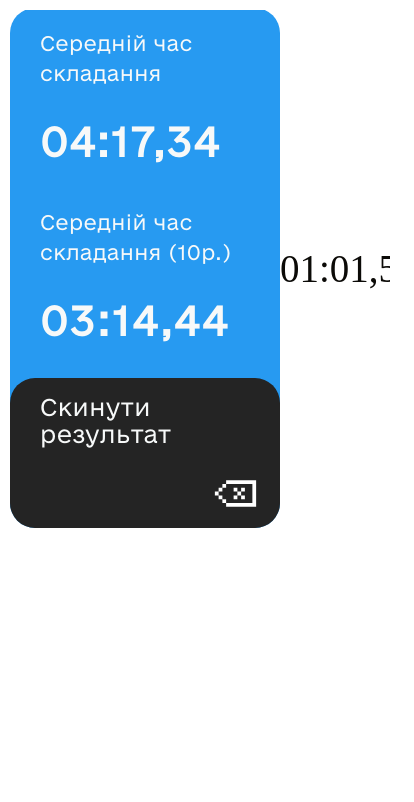
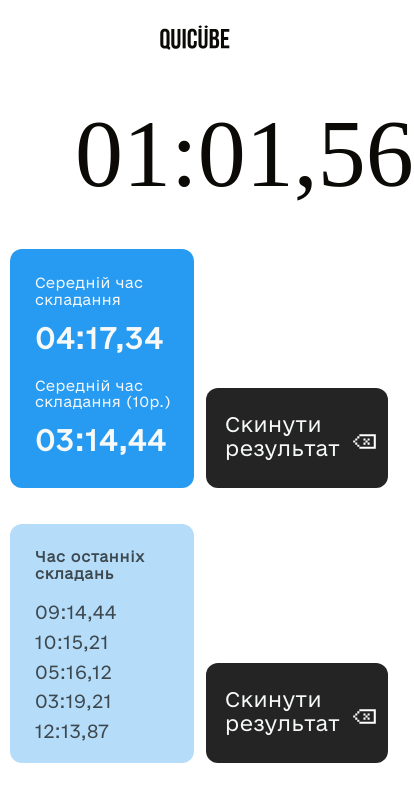
Before and after one commit to Sviatyc/quicube, a React (Vite) app: page / in a window 390 px wide. Shown: the top 802 px of the page, 414 px wide, since content can reach past the window. Built offline with nearby package versions, Linux system fonts and the light colour scheme; a web font is replaced by a local one.

Commit message:
adaptive is complete

```diff
--- a/src/components/Design/design.css
+++ b/src/components/Design/design.css
@@ -524,33 +524,424 @@
  }
 
  @media screen and (max-width: 849px) {
-    .first__side{}
-    .third__side{}
-    .middle__times__table{}
-    .last__times__table{}
-    .reset__block{}
-    .middle__times__text__one{}
-    .middle__times{}
-    .middle__times__text__two{}
-    .middle__times__two{}
-    .last__times__text{}
-    .last__times__block__item{}
-    .reset__text{}
+    .first__side{
+        width: 240px;
+    }
+    .third__side{
+        width: 240px;
+    }
+    .middle__times__table{
+        width: 240px;
+        height: 450px;
+    }
+    .last__times__table{
+        width: 240px;
+        height: 450px;
+    }
+    .reset__block{
+        height: 140px;
+    }
+    .middle__times__text__one{
+        font-size: 18px;
+    }
+    .middle__times{
+        font-size: 30px;
+        margin-top: 0px;
+    }
+    .middle__times__text__two{
+        font-size: 18px;
+        margin-top: 10px;
+    }
+    .middle__times__two{
+        font-size: 30px;
+        margin-top: 0px;
+    }
+    .last__times__text{
+        font-size: 18px;
+    }
+    .last__times__block__item{
+        line-height: 42px;
+        font-size: 27px;
+    }
+    .reset__text{
+        font-size: 20px;
+    }
     .main__timer{}
+    .second__side{
+        margin-top: 70px;
+    }
+    #reset__button{
+        margin-left: 165px;
+        margin-top: 0px;
+    }
+    .reset__block:hover #reset__button{
+        margin-left: 145px;
+    }
+    svg{
+        width: 40px;
+    }
  }
 
- /* @media screen and (max-width: ) {
-    .first__side{}
-    .third__side{}
-    .middle__times__table{}
-    .last__times__table{}
-    .reset__block{}
+ @media screen and (max-width: 749px) {
+    .first__side{
+        width: 210px;
+    }
+    .third__side{
+        width: 210px;
+    }
+    .middle__times__table{
+        width: 210px;
+        height: 400px;
+    }
+    .last__times__table{
+        width: 210px;
+        height: 400px;
+    }
+    .reset__block{
+        height: 120px;
+    }
+    .middle__times__text__one{
+        font-size: 16px;
+        line-height: 20px;
+        margin-left: 20px;
+    }
+    .middle__times{
+        font-size: 28px;
+        margin-left: 20px;
+    }
+    .middle__times__text__two{
+        font-size: 16px;
+        line-height: 20px;
+        margin-top: 18px;
+        margin-left: 20px;
+    }
+    .middle__times__two{
+        font-size: 28px;
+        margin-left: 20px;
+    }
+    .last__times__text{
+        font-size: 16px;
+        line-height: 20px;
+        margin-left: 20px;
+    }
+    .last__times__block__item{
+        font-size: 25px;
+        line-height: 40px;
+
+    }
+    .last__times__block{
+        margin-left: 20px;
+    }
+    .reset__text{
+        font-size: 18px;
+        line-height: 20px;
+        margin-left: 20px;
+    }
+    .second__side{
+        margin-top: 45px;
+    }
+    #reset__button{
+        margin-left: 145px;
+    }
+    svg{
+        width: 35px;
+    }
+    .reset__block:hover #reset__button{
+        margin-left: 130px;
+    }
+ }
+
+@media screen and (max-width: 649px) {
+    .first__side{
+        width: 180px;
+    }
+    .third__side{
+        width: 180px;
+    }
+    .middle__times__table{
+        width: 180px;
+        height: 360px;
+    }
+    .last__times__table{
+        width: 180px;
+        height: 360px;
+    }
+    .reset__block{
+        height: 110px;
+    }
+    .middle__times__text__one{
+        font-size: 15px;
+    }
+    .middle__times{
+        margin-top: 15px;
+        line-height: 40px;
+    }
+    .middle__times__text__two{
+        font-size: 15px;
+        margin-top: 30px;
+    }
+    .middle__times__two{
+        margin-top: 15px;
+        line-height: 40px;
+    }
+    .last__times__text{
+        font-size: 15px;
+    }
+    .last__times__block__item{
+        line-height: 35px;
+        font-size: 24px;
+    }
+    .reset__text{
+        font-size: 15px;
+    }
+    .second__side{
+        margin-top: 22px;
+    }
+    svg{
+        height: 30px;
+        width: 30px;
+    }
+    #reset__button{
+        margin-left: 130px;
+        margin-top: 14px;
+        width: 30px;
+        height: 30px;
+    }
+    .reset__block:hover #reset__button{
+        margin-left: 120px;
+    }
+ }
+
+@media screen and (max-width: 549px) {
+    .first__side{
+        width: 150px;
+    }
+    .third__side{
+        width: 150px;
+    }
+    .middle__times__table{
+        width: 150px;
+        height: 330px;
+    }
+    .last__times__table{
+        width: 150px;
+        height: 330px;
+    }
+    .reset__block{
+        height: 100px;
+    }
+    .middle__times__text__one{
+        font-size: 12px;
+        margin-left: 15px;
+        line-height: 16px;
+    }
+    .middle__times{
+        margin-left: 15px;
+        font-size: 23px;
+    }
+    .middle__times__text__two{
+        font-size: 12px;
+        margin-left: 15px;
+        line-height: 16px;
+    }
+    .middle__times__two{
+        margin-left: 15px;
+        font-size: 23px;
+
+    }
+    .last__times__text{
+        font-size: 12px;
+        margin-left: 15px;
+        line-height: 16px;
+    }
+    .last__times__block__item{
+        font-size: 22px;
+        line-height: 33px;
+    }
+    .last__times__block{
+        margin-left: 15px;
+    }
+    .reset__text{
+        margin-left: 15px;
+        font-size: 13px;
+    }
+    svg{
+        width: 25px;
+    }
+    #reset__button{
+        margin-left: 110px;
+        margin-top: 5px;
+    }
+    .reset__block:hover #reset__button{
+        margin-left: 100px;
+    }
+    .second__side{
+        margin-top: 5px;
+    }
+ }
+
+@media screen and (max-width: 469px) {
+    .first__side{
+        width: 130px;
+    }
+    .third__side{
+        width: 130px;
+    }
+    .middle__times__table{
+        width: 130px;
+        height: 300px;
+    }
+    .last__times__table{
+        width: 130px;
+        height: 300px;
+    }
+    .reset__block{
+        height: 90px;
+        border-radius: 15px;
+    }
     .middle__times__text__one{}
-    .middle__times{}
-    .middle__times__text__two{}
-    .middle__times__two{}
+    .middle__times{
+        font-size: 19px;
+        margin-top: 5px;
+    }
+    .middle__times__text__two{
+        margin-top: 22px;
+    }
+    .middle__times__two{
+        font-size: 19px;
+        margin-top: 5px;
+    }
     .last__times__text{}
-    .last__times__block__item{}
-    .reset__text{}
-    .main__timer{}
- } */
+    .last__times__block__item{
+        font-size: 19px;
+        line-height: 29px;
+    }
+    .last__times__block{
+        margin-top: 7px;
+    }
+    .reset__text{
+        font-size: 12px;
+        line-height: 16px;
+    }
+    .second__side{
+        margin-top: -10px;
+    }
+    #reset__button{
+        margin-top: 8px;
+        margin-left: 90px;
+    }
+    .reset__block:hover #reset__button{
+        margin-left: 83px;
+    }
+ }
+
+@media screen and (max-width: 409px) {
+    .page__sides{
+        flex-direction: column;
+        margin-top: 250px;
+    }
+    .logo{
+        width: 70px;
+        height: 25px;
+        margin-top: 0px;
+    }
+
+    .first__side{
+        width: 182px;
+        height: 185px;
+    }
+    .third__side{
+        width: 182px;
+    }
+    .middle__times__table{
+        height: 237px;
+        width: 182px;
+        padding: 1px;
+        border-radius: 12px;
+    }
+    .last__times__table{
+        height: 237px;
+        width: 182px;
+        margin-top: 10px;
+        padding: 1px;
+        border-radius: 12px;
+    }
+    .reset__block{
+        width: 182px;
+        height: 100px;
+        margin-left: 195px;
+        border-radius: 12px;
+
+
+    }
+    svg{
+        width: 25px;
+        height: 25px;
+    }
+    #reset__button{
+        width: 25px;
+        height: 25px;
+        margin-left: 140px;
+        margin-top: -32px;
+    }
+
+    .reset__block:hover #reset__button{
+        margin-left: 135px;
+    }
+
+    .middle__times__text__one{
+        font-size: 14px;
+        margin-top: 24px;
+        margin-left: 24px;
+        line-height: 17px;
+    }
+    .middle__times{
+        font-size: 28px;
+        margin-top: 10px;
+        margin-left: 24px;
+        letter-spacing: 2px;
+    }
+    .middle__times__text__two{
+        margin-top: 20px;
+        font-size: 14px;
+        margin-left: 24px;
+
+    }
+    .middle__times__two{
+        margin-top: 10px;
+        margin-left: 24px;
+        font-size: 28px;
+        letter-spacing: 2px;
+    }
+    .last__times__text{
+        font-size: 14px;
+        margin-top: 24px;
+        margin-left: 24px;
+        line-height: 16.7px;
+    }
+    .last__times__block__item{
+        font-size: 18px;
+        line-height: 21.59px;
+    }
+    .last__times__block{
+        margin-left: 24px;
+        margin-top: 20px;
+        gap: 8px;
+    }
+    .reset__text{
+        margin-top: 24px;
+        margin-left: 19px;
+        font-size: 20px;
+        line-height: 24px;
+    }
+    .main__timer{
+        font-size: 96px;
+    }
+    .second__side{
+        width: 264px;
+        height: 67px;
+        position: absolute;
+        left: 75px;
+        top: 130px;
+    }
+ }
```
